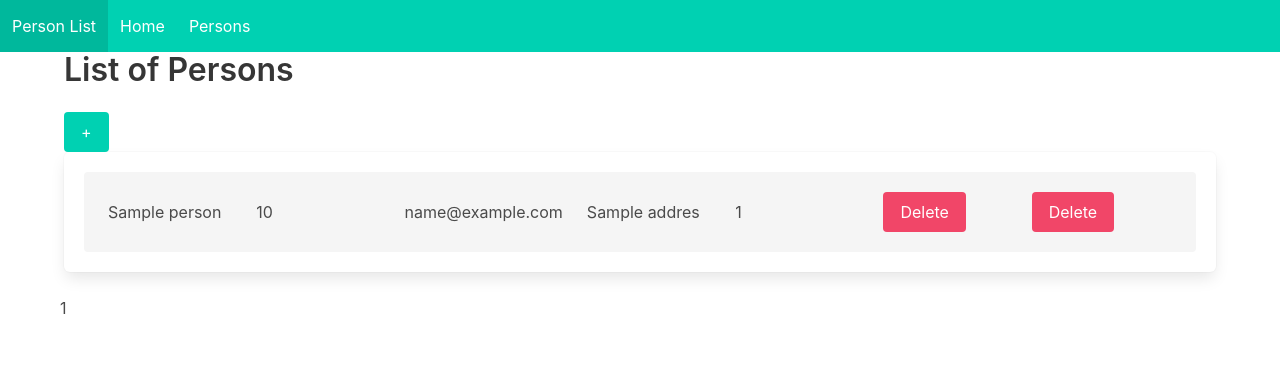
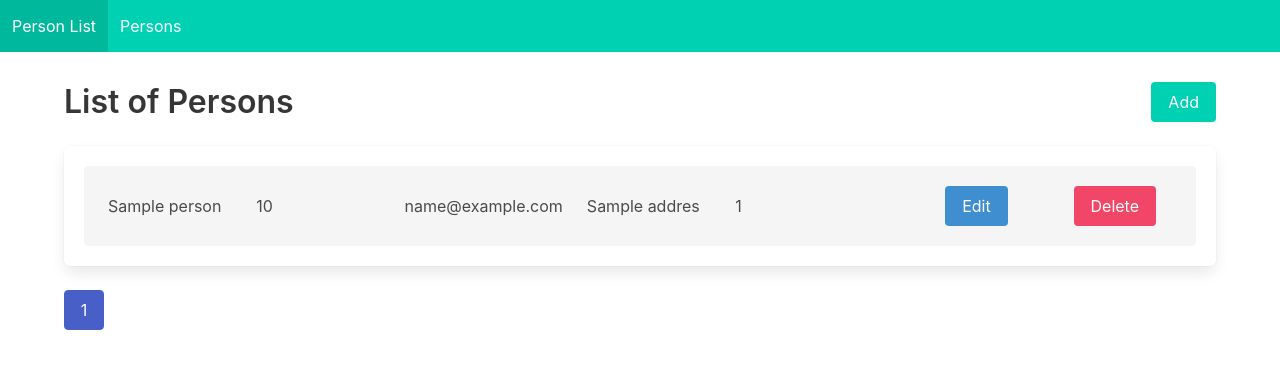
Before and after one commit to tasosxak/person_list, a Flask app: template app/templates/list_person.html in a window 1280 px wide. Shown: the top 369 px of the page. Run offline with Flask 3, Linux system fonts and the light colour scheme; the template is opened without the code that fills it: most values are stand-ins (such as "Sample title", 1, 10 or a date in 2020).

Commit message:
Refactor UI layout
Updated base.html to improve UI layout and syling using Bulma

Modified list_person.html to display a message when no persons arw found

```diff
--- a/app/templates/base.html
+++ b/app/templates/base.html
@@ -8,20 +8,19 @@
 <body>
     <nav class="navbar is-primary" role="navigation" aria-label="main navigation">
         <div class="navbar-brand">
-            <a class="navbar-item" href="{{ url_for('home') }}">
+            <a class="navbar-item" href="#">
                 Person List
             </a>
         </div>
         <div class="navbar-menu">
             <div class="navbar-start">
-                <a class="navbar-item" href="{{ url_for('home') }}">Home</a>
                 <a class="navbar-item" href="{{ url_for('get_persons_route') }}">Persons</a>
-                <!-- Add more navigation links as needed -->
+
             </div>
         </div>
     </nav>
 
-    <div class="container">
+    <div class="container" style="padding-top: 30px;">
         {% with messages = get_flashed_messages() %}
             {% if messages %}
                 <div class="notification">
--- a/app/templates/list_person.html
+++ b/app/templates/list_person.html
@@ -3,7 +3,16 @@
 {% block title %}List Persons{% endblock %}
 
 {% block content %}
-  <h1 class="title">List of Persons</h1> <a href="{{ url_for('create_person_route') }}" class="button is-primary">+</a>
+  <div class="columns is-vcentered">
+    <div class="column">
+      <h1 class="title">List of Persons</h1>
+    </div>
+    <div class="column is-narrow">
+      <a href="{{ url_for('create_person_route') }}" class="button is-primary">Add</a>
+    </div>
+  </div>
+
+  {% if persons.items %}
   <ul class="box">
     {% for person in persons.items %}
       <li class="notification">
@@ -13,13 +22,13 @@
           <div class="column">{{ person.email }}</div>
           <div class="column">{{ person.address.street_name }}</div>
           <div class="column">{{ person.address.number }}</div>
-        <div class="column">
-          <form method="POST" action="{{ url_for('delete_person_route', person_id=person.id) }}">
-            <input type="hidden" name="_method" value="DELETE">
-            <button class="button is-danger" type="submit">Delete</button>
+          <div class="column has-text-right">
+            <form method="POST" action="{{ url_for('update_person_route', person_id=person.id) }}">
+              <input type="hidden" name="_method" value="EDIT">
+              <button class="button is-info" type="submit">Edit</button>
             </form>
           </div>
-        <div class="column">
+          <div class="column has-text-right">
             <form method="POST" action="{{ url_for('delete_person_route', person_id=person.id) }}">
               <input type="hidden" name="_method" value="DELETE">
               <button class="button is-danger" type="submit">Delete</button>
@@ -28,29 +37,32 @@
         </div>
       </li>
     {% endfor %}
+    {% else %}
+    <p>No persons available.</p>
+    {% endif %}
   </ul>
-
 
   <div class="pagination">
     {% if persons.has_prev %}
-      <a href="{{ url_for('get_persons_route', page=persons.prev_num) }}">Previous</a>
+      <a class="pagination-previous" href="{{ url_for('get_persons_route', page=persons.prev_num) }}">Previous</a>
     {% endif %}
 
+    <ul class="pagination-list">
       {% for page in persons.iter_pages() %}
         {% if page %}
           {% if page == persons.page %}
-            <span class="current-page">{{ page }}</span>
+            <li><a class="pagination-link is-current">{{ page }}</a></li>
           {% else %}
-            <a href="{{ url_for('get_persons_route', page=page) }}">{{ page }}</a>
+            <li><a class="pagination-link" href="{{ url_for('get_persons_route', page=page) }}">{{ page }}</a></li>
           {% endif %}
         {% else %}
-          <span class="ellipsis">...</span>
+          <li><span class="pagination-ellipsis">&hellip;</span></li>
         {% endif %}
       {% endfor %}
+    </ul>
 
     {% if persons.has_next %}
-      <a href="{{ url_for('get_persons_route', page=persons.next_num) }}">Next</a>
+      <a class="pagination-next" href="{{ url_for('get_persons_route', page=persons.next_num) }}">Next</a>
     {% endif %}
   </div>
-
 {% endblock %}
```
Also changed, not shown: app/templates/create_person.html (+49 -6 lines), app/templates/edit_person.html (+50 -19 lines), database.db. Lines whose indentation alone changed are shown as unchanged.
